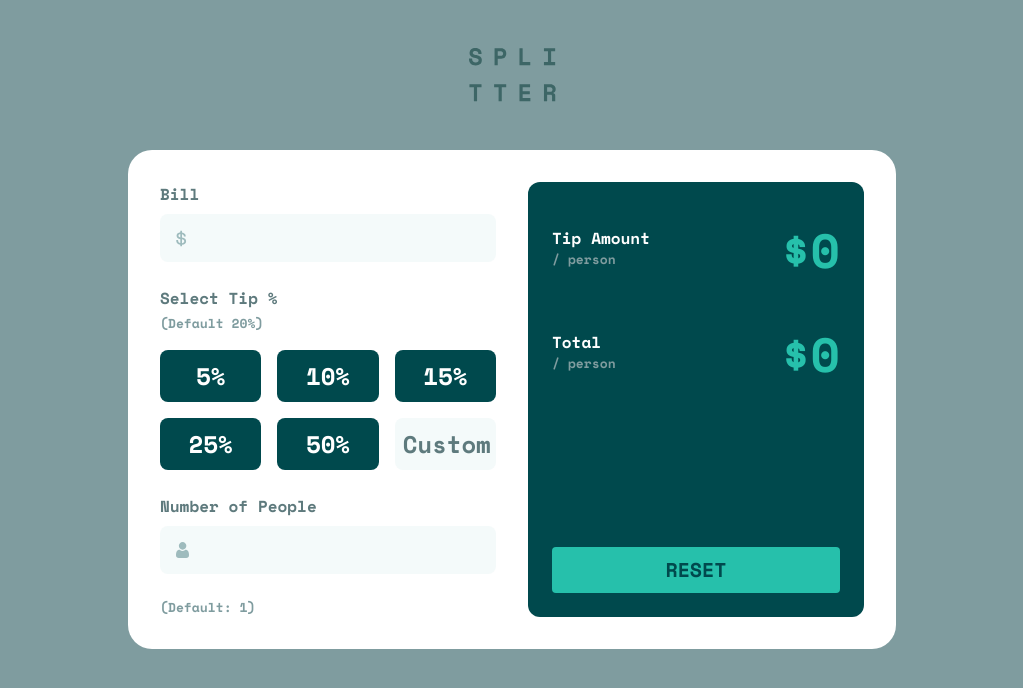
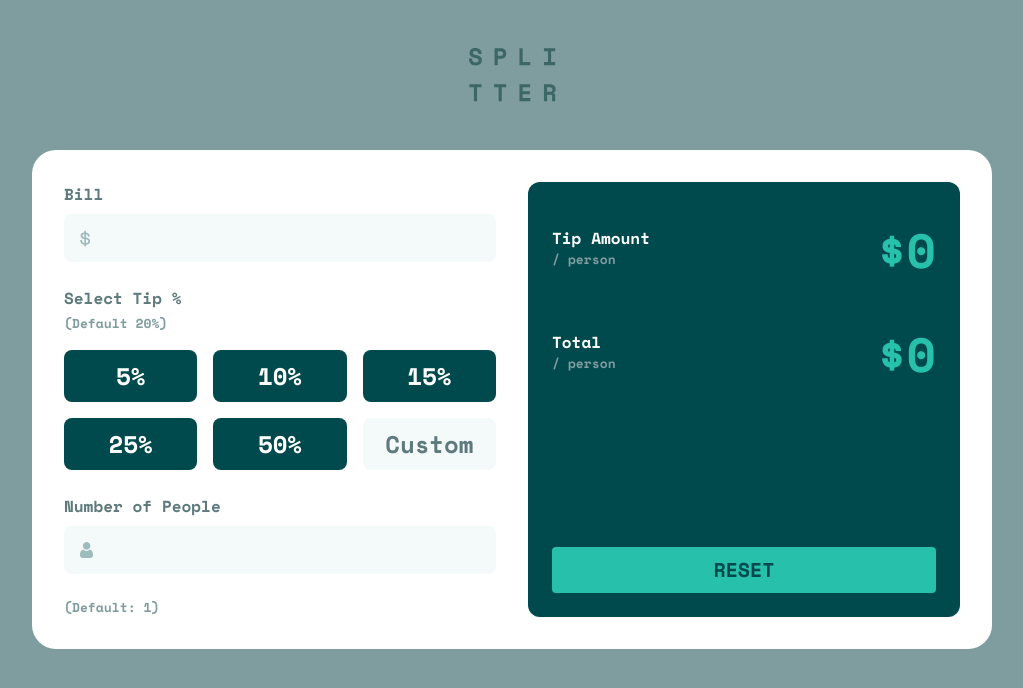
Before and after one commit to SuhasPatnaik/tip-calculator-app, a React (Vite) app: page / in a window 1280 px wide. Shown: the top 688 px of the page, without its empty margins (128-1151 px from the left). Built offline with nearby package versions, Linux system fonts and the light colour scheme.

Commit message:
Fixed responsive layout bug for lg screen

```diff
--- a/src/App.tsx
+++ b/src/App.tsx
@@ -31,7 +31,7 @@ export default function App() {
       <div className="mt-12 flex justify-center">
         <Logo />
       </div>
-      <div className="bg-neutral-100 mt-12 p-8 rounded-t-[1.5rem] flex flex-col gap-8 lg:max-w-[60vw] lg:mx-auto lg:grid lg:grid-cols-2 lg:rounded-[1.5rem]">
+      <div className="bg-neutral-100 mt-12 p-8 rounded-t-[1.5rem] flex flex-col gap-8 md:max-w-[40rem] md:mx-auto lg:max-w-[60rem] lg:mx-auto lg:grid lg:grid-cols-2 lg:rounded-[1.5rem]">
         <div className="grid gap-y-6">
           <MiniForm
             inputLabel="Bill"
```
